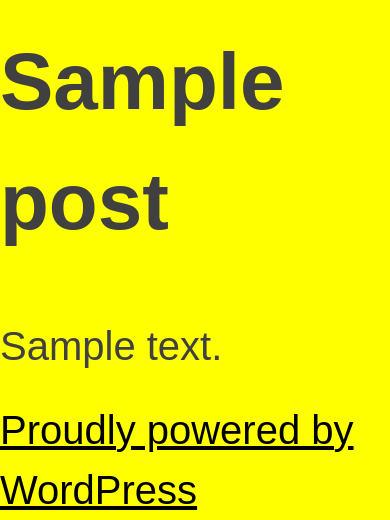
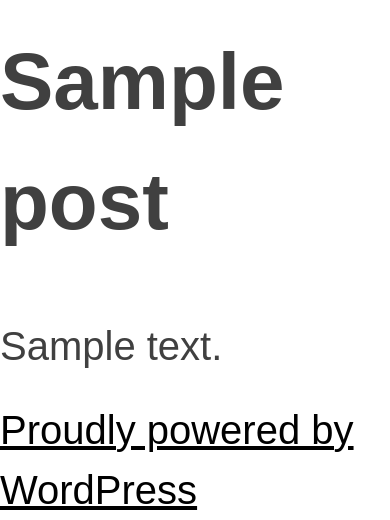
Before and after one commit to redacademy/soc-winter-2019, a WordPress theme: template themes/sports-on-campus/page.php in a window 390 px wide. Shown: the part 340-860 px from the top of the page. Run offline with PHP 8.4 and a stand-in for WordPress, Linux system fonts and the light colour scheme; the site name, menu and one post (Sample post) are stand-ins, and other content is empty; style sheets or scripts are compiled from the project's sources; some libraries are stand-ins or nearby versions.

Commit message:
Adding in of breakpoints for website

```diff
--- a/themes/sports-on-campus/sass/_elements.scss
+++ b/themes/sports-on-campus/sass/_elements.scss
@@ -16,7 +16,7 @@ html {
 
 body {
   //background: $color__background-body; /* Fallback for when there is no custom background color defined. */
-  background: yellow;
+  background: #fff;
 }
 
 blockquote,
--- a/themes/sports-on-campus/sass/_mixins.scss
+++ b/themes/sports-on-campus/sass/_mixins.scss
@@ -10,3 +10,18 @@
 	margin-left: auto;
 	margin-right: auto;
 }
+
+//Breakpoints
+
+@mixin tablet {
+	@media (min-width: $tablet-width) {
+	  @content;
+	}
+   }
+
+   // Mixin for desktop breakpoint
+   @mixin desktop {
+	@media (min-width: $desktop-width) {
+	  @content;
+	}
+	 }
--- a/themes/sports-on-campus/sass/_variables.scss
+++ b/themes/sports-on-campus/sass/_variables.scss
@@ -26,3 +26,8 @@ $font__code: Monaco, Consolas, 'Andale Mono', 'DejaVu Sans Mono', monospace;
 $font__pre: 'Courier 10 Pitch', Courier, monospace;
 $font__line-height-body: 1.5;
 $font__line-height-pre: 1.6;
+
+// Breakpoints
+
+$tablet-width: 620px;
+$desktop-width: 1080px;
```
